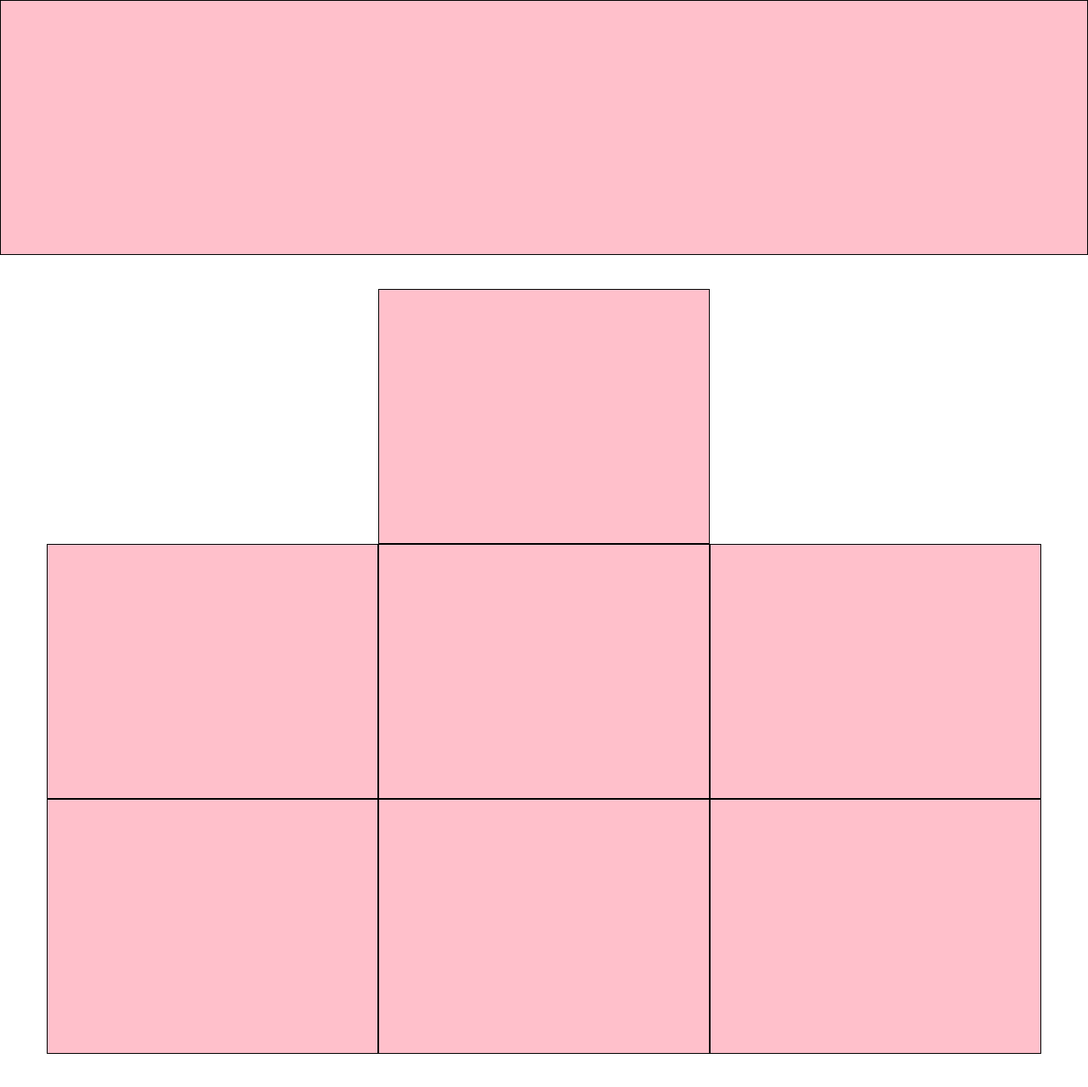
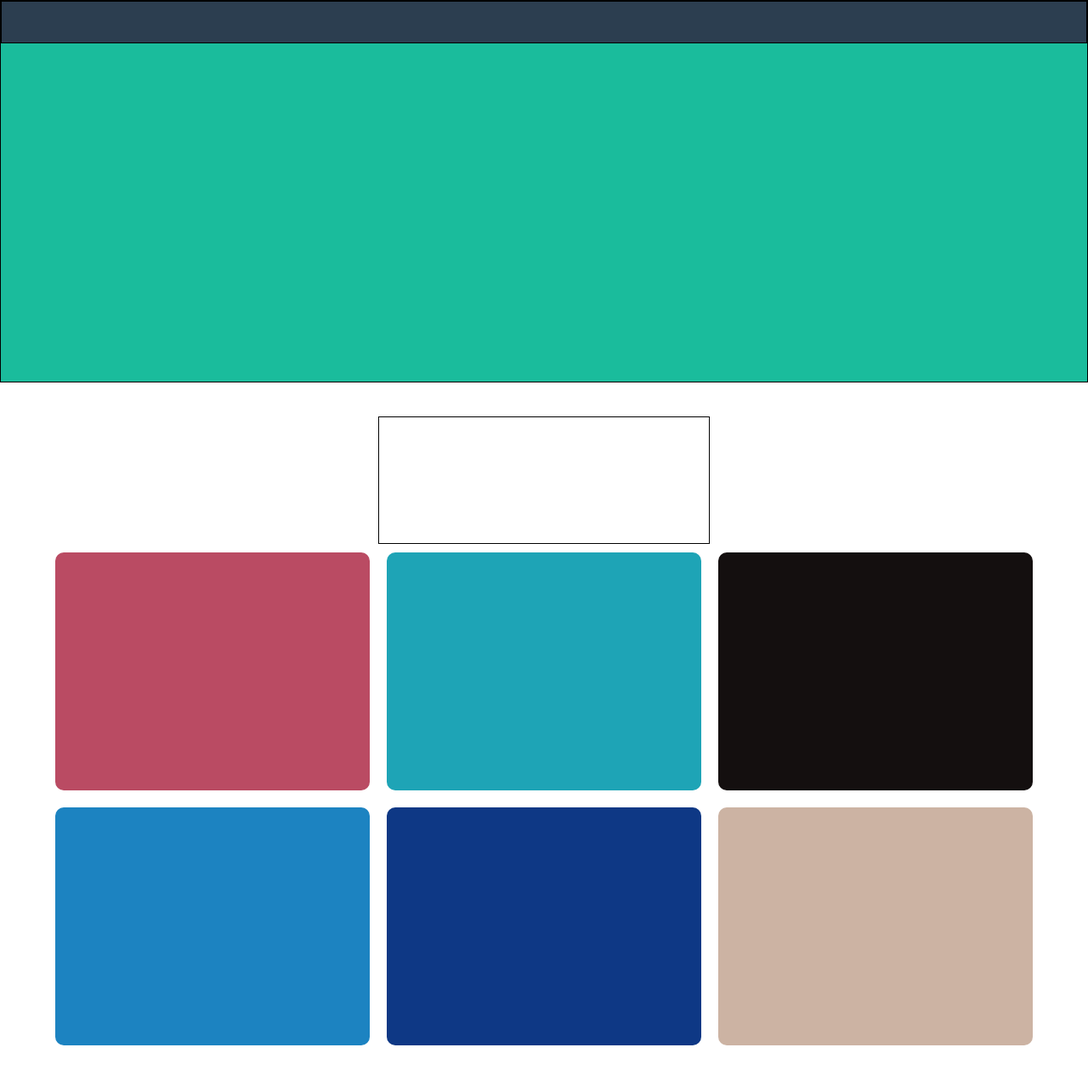
Before and after one commit to NicolaZoboli/html-css-bootstrap-freelancer, a plain HTML site: page index.html in a window 1280 px wide. Shown: the top 1279 px of the page at 85% size. Drawn offline with nearby package versions, Linux system fonts and the light colour scheme.

Commit message:
aggiunti colori e altezze specifiche

```diff
--- a/css/style.css
+++ b/css/style.css
@@ -9,12 +9,84 @@
 [class*="col-"] {
   height: 100%;
   border: solid 1px #000;
-  background-color: pink;
 }
 
-.row {
+.header-all {
+  height: 450px;
+  background-color: #1abc9c;
+}
+
+.header-navbar {
+  height: 50px;
+  background-color: #2c3e50;
+}
+
+.portfolio-h {
+  height: 150px;
+}
+
+.portfolio-img {
+  height: 300px;
+
+}
+
+.padding-img {
+  padding: 10px;
+  border: none;
+}
+
+.padding-img > [class*="img-"] {
+  height: 100%;
+  border-radius: 10px;
+}
+
+.img-house {
+  background-color: #ba4b63;
+}
+
+.img-cake {
+  background-color: #1ea4b6;
+}
+
+.img-circus {
+  background-color: #140f0f;
+}
+
+.img-controller {
+  background-color: #1c83c1;
+}
+
+.img-safe {
+  background-color: #0e3885;
+}
+
+.img-submarine {
+  background-color: #ccb3a3;
+}
+
+.about-all {
+  height: 400px;
+  background-color: #1abc9c;
+}
+
+.contact-me-all {
+  height: 400px;
+}
+
+.footer-all {
   height: 300px;
 }
+
+.footer-up {
+  height: 200px;
+  background-color: #3a546d;
+}
+
+.footer-down {
+  height: 100px;
+  background-color: #2c3e50;
+}
+
 
 header {
   margin-bottom: 40px;
--- a/index.html
+++ b/index.html
@@ -13,9 +13,13 @@
     <!-- header -->
     <header>
       <div class="container-fluid">
-        <div class="row">
+        <div class="row header-all">
           <div class="col-xs-12">
+            <div class="row header-navbar">
+              <div class="col-xs-12">
 
+              </div>
+            </div>
           </div>
         </div>
       </div>
@@ -26,35 +30,47 @@
       <!-- sezione portfolio -->
       <section class="portfolio">
         <div class="container">
-          <div class="row">
+          <div class="row portfolio-h">
             <div class="col-xs-4 col-xs-offset-4">
 
             </div>
           </div>
 
-          <div class="row">
-            <div class="col-xs-12 col-sm-6 col-lg-4">
+          <div class="row portfolio-img">
+            <div class="col-xs-10 col-xs-offset-1 col-sm-6 col-sm-offset-0 col-lg-4 padding-img">
+              <div class="img-house">
 
+              </div>
             </div>
 
-            <div class="col-xs-12 col-sm-6 col-lg-4">
+            <div class="col-xs-10 col-xs-offset-1 col-sm-6 col-sm-offset-0 col-lg-4 padding-img">
+              <div class="img-cake">
 
+              </div>
             </div>
 
-            <div class="col-xs-12 col-sm-6 col-lg-4">
+            <div class="col-xs-10 col-xs-offset-1 col-sm-6 col-sm-offset-0 col-lg-4 padding-img">
+              <div class="img-circus">
 
+              </div>
             </div>
 
-            <div class="col-xs-12 col-sm-6 col-lg-4">
+            <div class="col-xs-10 col-xs-offset-1 col-sm-6 col-sm-offset-0 col-lg-4 padding-img">
+              <div class="img-controller">
 
+              </div>
             </div>
 
-            <div class="col-xs-12 col-sm-6 col-lg-4">
+            <div class="col-xs-10 col-xs-offset-1 col-sm-6 col-sm-offset-0 col-lg-4 padding-img">
+              <div class="img-safe">
 
+              </div>
             </div>
 
-            <div class="col-xs-12 col-sm-6 col-lg-4">
+            <div class="col-xs-10 col-xs-offset-1 col-sm-6 col-sm-offset-0 col-lg-4 padding-img">
+              <div class="img-submarine">
 
+              </div>
             </div>
 
 
@@ -66,7 +82,7 @@
       <!-- sezione about -->
       <section class="about">
         <div class="container-fluid">
-          <div class="row">
+          <div class="row about-all">
             <div class="col-xs-12">
 
             </div>
@@ -78,7 +94,7 @@
       <!-- sezione contact me -->
       <section class="contact-me">
         <div class="container">
-          <div class="row">
+          <div class="row contact-me-all">
             <div class="col-xs-8 col-xs-offset-2">
 
             </div>
@@ -91,11 +107,14 @@
     <!-- footer -->
     <footer>
       <div class="container-fluid">
-        <div class="row">
-          <div class="col-xs-12">
+        <div class="row footer-all">
+          <div class="col-xs-12 footer-up">
 
           </div>
 
+          <div class="col-xs-12 footer-down">
+
+          </div>
         </div>
 
       </div>
```
